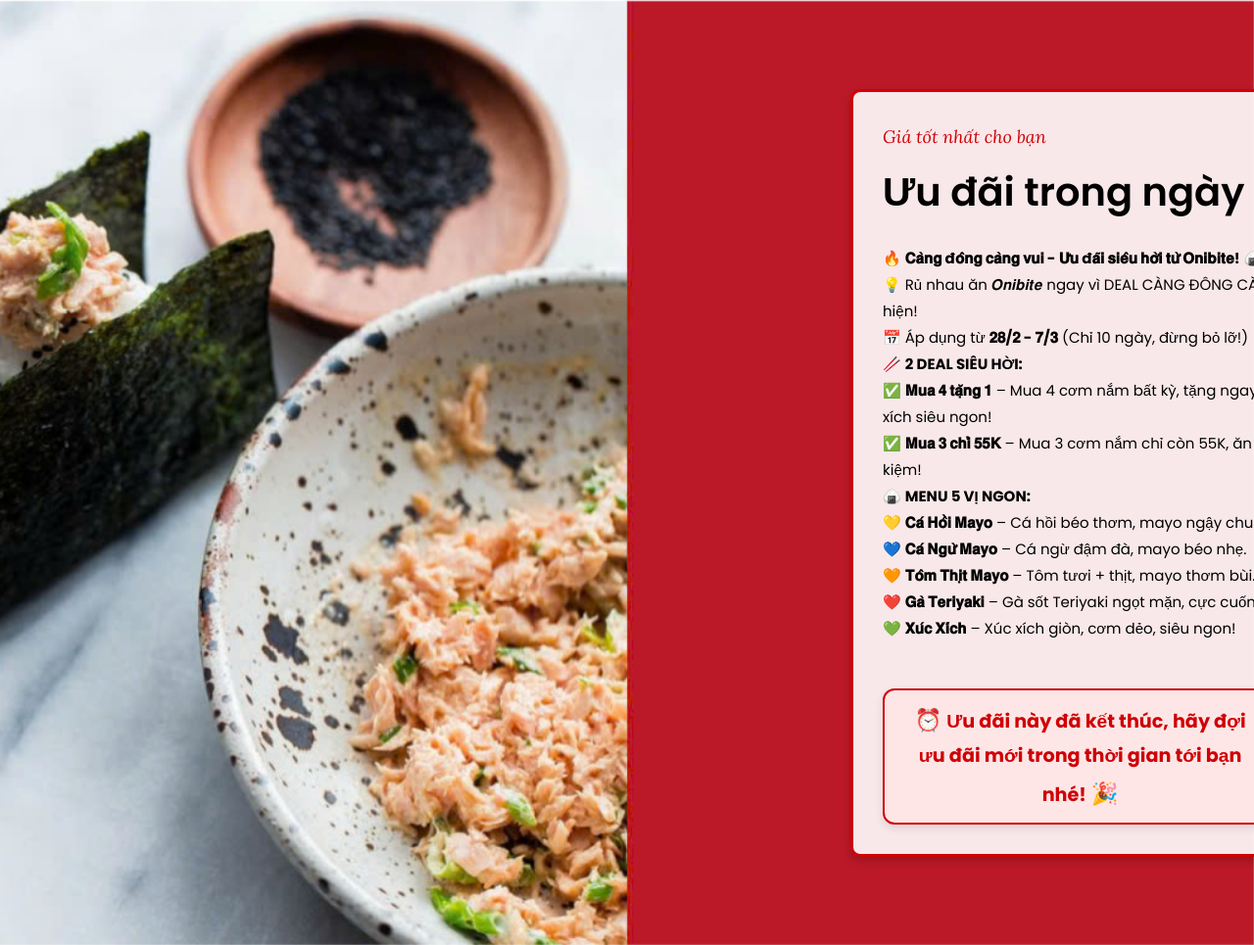
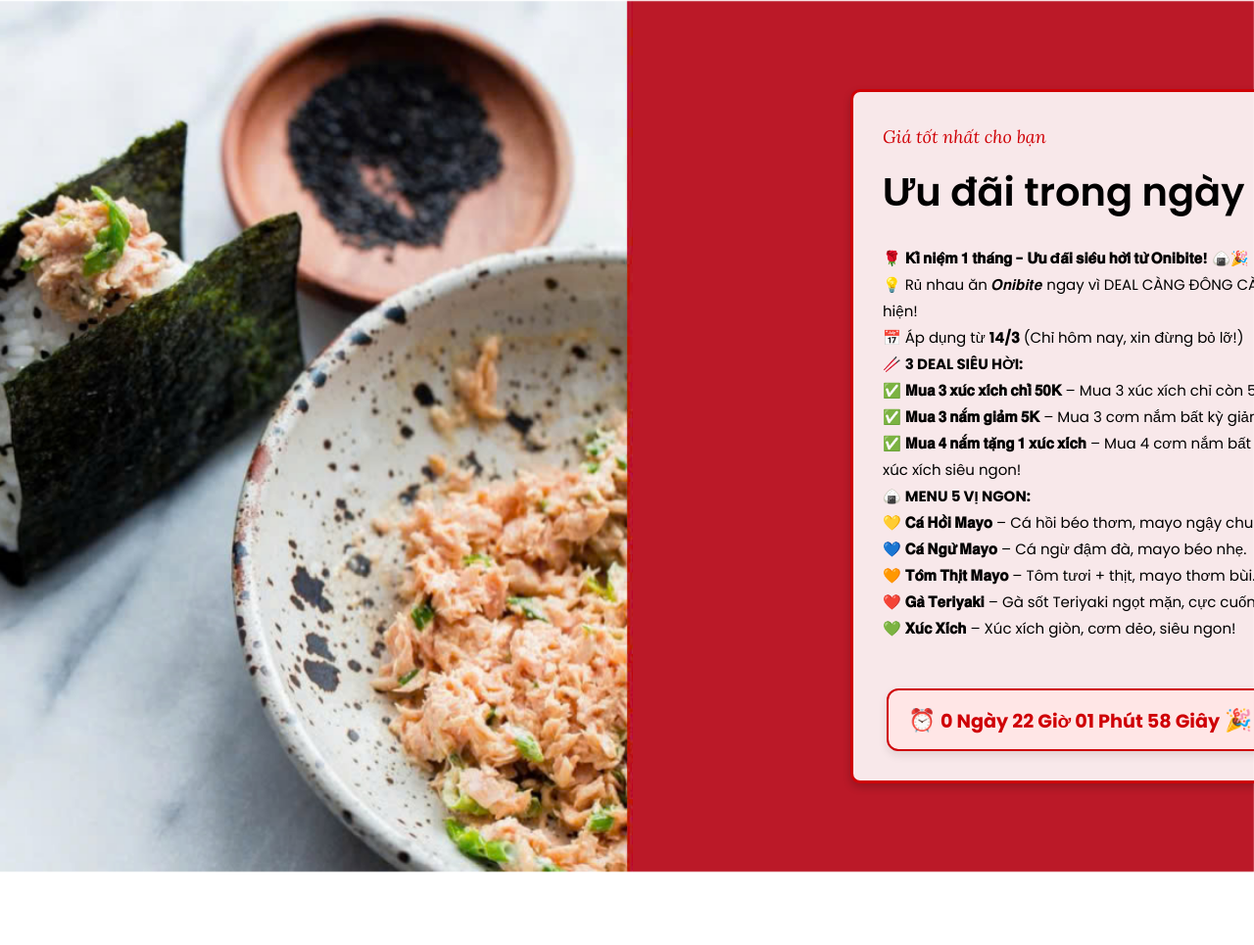
Before and after one commit to VuNamAnh2001/Onibite, a plain HTML site: page index.html in a window 1280 px wide. Shown: the part 3547-4512 px from the top of the page at 98% size. Drawn offline with Linux system fonts and the light colour scheme; some packages are replaced by stand-ins of ours; no server answers; files whose address does not match are found by name.

Commit message:
new promotionpromotion

```diff
--- a/index.html
+++ b/index.html
@@ -336,12 +336,13 @@
       <div class="col-12 col-md-6 heading-section ftco-animate deal-of-the-day ftco-animate promotion-box">
         <span class="subheading">Giá tốt nhất cho bạn</span>
         <h2 class="mb-4">Ưu đãi trong ngày</h2>
-        <p>🔥 <strong>𝐂𝐚̀𝐧𝐠 đ𝐨̂𝐧𝐠 𝐜𝐚̀𝐧𝐠 𝐯𝐮𝐢 - 𝐔̛𝐮 đ𝐚̃𝐢 𝐬𝐢𝐞̂𝐮 𝐡𝐨̛̀𝐢 𝐭𝐮̛̀ 𝐎𝐧𝐢𝐛𝐢𝐭𝐞!</strong> 🍙🎉<br>
+        <p>🌹 <strong>𝐊𝐢̉ 𝐧𝐢𝐞̣̂𝐦 𝟏 𝐭𝐡𝐚́𝐧𝐠 - 𝐔̛𝐮 đ𝐚̃𝐢 𝐬𝐢𝐞̂𝐮 𝐡𝐨̛̀𝐢 𝐭𝐮̛̀ 𝐎𝐧𝐢𝐛𝐢𝐭𝐞!</strong> 🍙🎉<br>
         💡 Rủ nhau ăn 𝑶𝒏𝒊𝒃𝒊𝒕𝒆 ngay vì DEAL CÀNG ĐÔNG CÀNG LỜI đã xuất hiện!<br>
-        📅 Áp dụng từ <strong>𝟐𝟖/𝟐 - 𝟕/𝟑</strong> (Chỉ 10 ngày, đừng bỏ lỡ!)<br>
-        🥢 <strong>2 DEAL SIÊU HỜI:</strong><br>
-        ✅ <strong>𝐌𝐮𝐚 𝟒 𝐭𝐚̣̆𝐧𝐠 𝟏</strong> – Mua 4 cơm nắm bất kỳ, tặng ngay 1 cơm nắm xúc xích siêu ngon!<br>
-        ✅ <strong>𝐌𝐮𝐚 𝟑 𝐜𝐡𝐢̉ 𝟓𝟓𝐊</strong> – Mua 3 cơm nắm chỉ còn 55K, ăn no mà vẫn tiết kiệm!<br>
+        📅 Áp dụng từ <strong>14/𝟑</strong> (Chỉ hôm nay, xin đừng bỏ lỡ!)<br>
+        🥢 <strong>3 DEAL SIÊU HỜI:</strong><br>
+        ✅ <strong>𝐌𝐮𝐚 𝟑 𝐱𝐮́𝐜 𝐱𝐢́𝐜𝐡 𝐜𝐡𝐢̉ 𝟓𝟎𝐊</strong> – Mua 3 xúc xích chỉ còn 50K, ngon mà rẻ!<br>
+        ✅ <strong>𝐌𝐮𝐚 𝟑 𝐧𝐚̆́𝐦 𝐠𝐢𝐚̉𝐦 𝟓𝐊</strong> – Mua 3 cơm nắm bất kỳ giảm ngay 5K!<br>
+        ✅ <strong>𝐌𝐮𝐚 𝟒 𝐧𝐚̆́𝐦 𝐭𝐚̣̆𝐧𝐠 𝟏 𝐱𝐮́𝐜 𝐱𝐢́𝐜𝐡</strong> – Mua 4 cơm nắm bất kỳ, tặng ngay 1 xúc xích siêu ngon!<br>
         🍙 <strong>MENU 5 VỊ NGON:</strong><br>
         💛 <strong>𝐂𝐚́ 𝐇𝐨̂̀𝐢 𝐌𝐚𝐲𝐨</strong> – Cá hồi béo thơm, mayo ngậy chuẩn sushi.<br>
         💙 <strong>𝐂𝐚́ 𝐍𝐠𝐮̛̀ 𝐌𝐚𝐲𝐨</strong> – Cá ngừ đậm đà, mayo béo nhẹ.<br>
--- a/js/main.js
+++ b/js/main.js
@@ -433,7 +433,7 @@ document.addEventListener('DOMContentLoaded', function() {
 
 
    function makeTimer() {
-	var endTime = new Date("7 March 2025 23:59:00 GMT+01:00");
+	var endTime = new Date("14 March 2025 23:59:00 GMT+01:00");
 	endTime = (Date.parse(endTime) / 1000);
 
 	var now = new Date();
```
